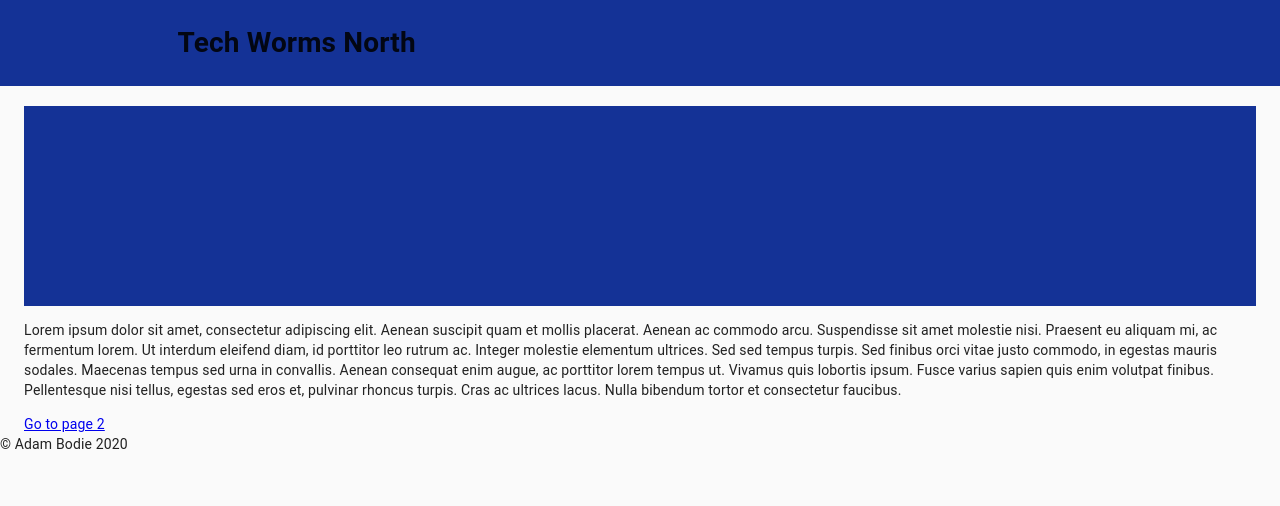
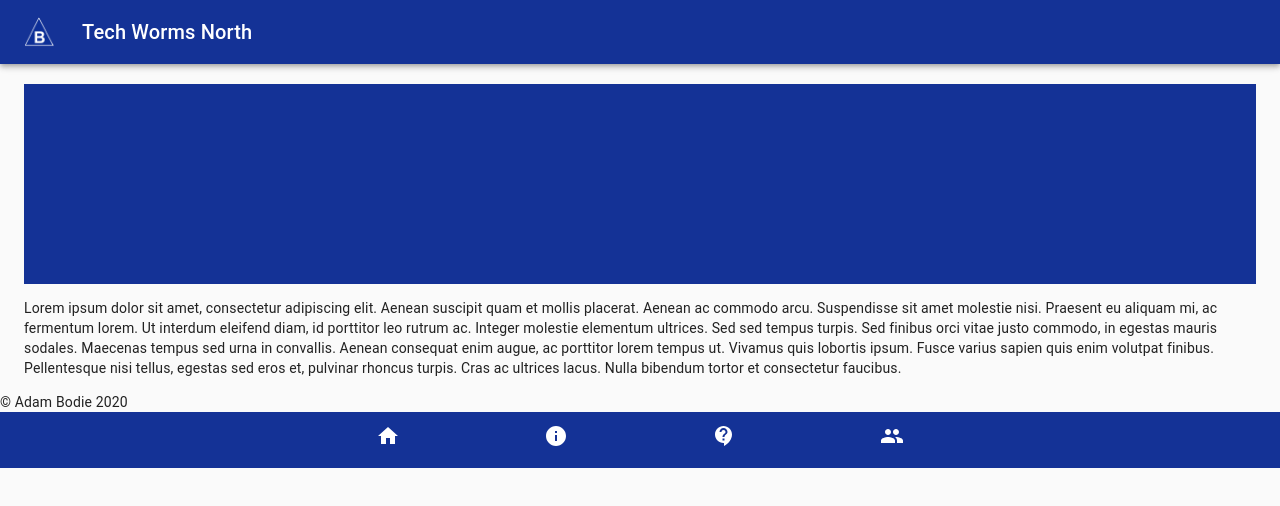
Before and after one commit to adambodie/twn-site, a Gatsby site: page / in a window 1280 px wide. Built offline with nearby package versions, Linux system fonts and the light colour scheme; Gatsby itself is replaced by a stand-in of ours.

Commit message:
Added bottomNavigation component

```diff
--- a/package.json
+++ b/package.json
@@ -6,6 +6,7 @@
   "author": "Adam Bodie",
   "dependencies": {
     "@material-ui/core": "^4.8.3",
+    "@material-ui/icons": "^4.5.1",
     "gatsby": "^2.18.12",
     "gatsby-image": "^2.2.34",
     "gatsby-plugin-manifest": "^2.2.31",
--- /dev/null
+++ b/src/components/bottomNavigation.js
@@ -0,0 +1,17 @@
+import React from 'react';
+import { BottomNavigation, BottomNavigationAction } from '@material-ui/core'
+import HomeIcon from '@material-ui/icons/Home'
+import InfoIcon from '@material-ui/icons/Info'
+import ContactSupportIcon from '@material-ui/icons/ContactSupport'
+import PeopleIcon from '@material-ui/icons/People'
+import { Link } from 'gatsby'
+export default function bottomNavigation() {
+  return (
+    <BottomNavigation style={{'background': '#143296', 'color': 'white'}}>
+      <BottomNavigationAction label="Home" icon={<Link to='/'><HomeIcon style={{'color': 'white'}}/></Link>} />
+      <BottomNavigationAction label="About" icon={<Link to='/page-2/'><InfoIcon style={{'color': 'white'}}/></Link>} />
+      <BottomNavigationAction label="Questions" icon={<Link to='/page-2/'><ContactSupportIcon style={{'color': 'white'}}/></Link>} />
+      <BottomNavigationAction label="Staff" icon={<Link to='/page-2/'><PeopleIcon style={{'color': 'white'}}/></Link>} />
+    </BottomNavigation>
+  );
+}
--- a/src/components/header.js
+++ b/src/components/header.js
@@ -1,11 +1,13 @@
 import PropTypes from 'prop-types'
 import React from 'react'
 import { makeStyles } from '@material-ui/core/styles'
-//import Image from '../components/image'
+import Image from '../components/image'
+import { AppBar, Toolbar, Typography, IconButton } from '@material-ui/core'
 
 const useStyles = makeStyles(theme => ({
   root: {
-    background: `#143296`
+    background: `#143296`,
+    flexGrow: 1,
   },
   padding: {
     margin: `0 auto`,
@@ -14,20 +16,25 @@ const useStyles = makeStyles(theme => ({
   },
   title: {
     margin: 0,
+    flexGrow: 1,
+  },
+  menuButton: {
+    marginRight: theme.spacing(2),
   }
 }));
 
-//TODO: Create Header with Logo and Title on same line
 export default function Header({siteTitle}){
     const classes = useStyles()
     return(
-        <header className={classes.root} >
-            <div className={classes.padding}>
-                {/*<Image />*/}
-                <h1 className={classes.title}>{siteTitle}</h1>
-            </div>
-        </header>
-      )
+        <AppBar position="static" className={classes.root}>
+            <Toolbar>
+                <IconButton edge="start" className={classes.menuButton} color="inherit" aria-label="menu">
+                    <Image />
+                </IconButton>
+                <Typography variant="h6" className={classes.title}>{siteTitle}</Typography>
+            </Toolbar>
+        </AppBar>
+    )
 }
 Header.propTypes = {
   siteTitle: PropTypes.string,
--- a/src/components/image.js
+++ b/src/components/image.js
@@ -26,7 +26,7 @@ const Image = () => {
     }
   `)
 
-  return <Img fluid={data.placeholderImage.childImageSharp.fluid} style={{maxWidth: '50px', maxHeight: '50px'}} />
+  return <Img fluid={data.placeholderImage.childImageSharp.fluid} style={{width: '30px', height: '30px'}} />
 }
 
 export default Image
--- a/src/components/layout.js
+++ b/src/components/layout.js
@@ -3,6 +3,7 @@ import PropTypes from 'prop-types'
 import { useStaticQuery, graphql } from 'gatsby'
 import { CssBaseline, Container } from '@material-ui/core'
 import Header from './header'
+import Bottom from './bottomNavigation'
 
 const Layout = ({ children }) => {
     const data = useStaticQuery(graphql`
@@ -22,6 +23,7 @@ const Layout = ({ children }) => {
                 <main>{children}</main>
             </Container>
             <footer> © Adam Bodie {new Date().getFullYear()}</footer>
+            <Bottom />
         </>
     )
 }
--- a/src/pages/index.js
+++ b/src/pages/index.js
@@ -1,5 +1,4 @@
 import React from 'react'
-import { Link } from 'gatsby'
 import { makeStyles } from '@material-ui/core/styles'
 import Layout from '../components/layout'
 import SEO from '../components/seo'
@@ -26,7 +25,6 @@ export default function IndexPage() {
                 <Grid item xs={12}>
                   <div className={classes.image}></div>
                     <p>Lorem ipsum dolor sit amet, consectetur adipiscing elit. Aenean suscipit quam et mollis placerat. Aenean ac commodo arcu. Suspendisse sit amet molestie nisi. Praesent eu aliquam mi, ac fermentum lorem. Ut interdum eleifend diam, id porttitor leo rutrum ac. Integer molestie elementum ultrices. Sed sed tempus turpis. Sed finibus orci vitae justo commodo, in egestas mauris sodales. Maecenas tempus sed urna in convallis. Aenean consequat enim augue, ac porttitor lorem tempus ut. Vivamus quis lobortis ipsum. Fusce varius sapien quis enim volutpat finibus. Pellentesque nisi tellus, egestas sed eros et, pulvinar rhoncus turpis. Cras ac ultrices lacus. Nulla bibendum tortor et consectetur faucibus.</p>
-                    <Link to='/page-2/'>Go to page 2</Link>
                 </Grid>
             </Grid>
         </Layout>
```
Also changed, not shown: 1 other file.
